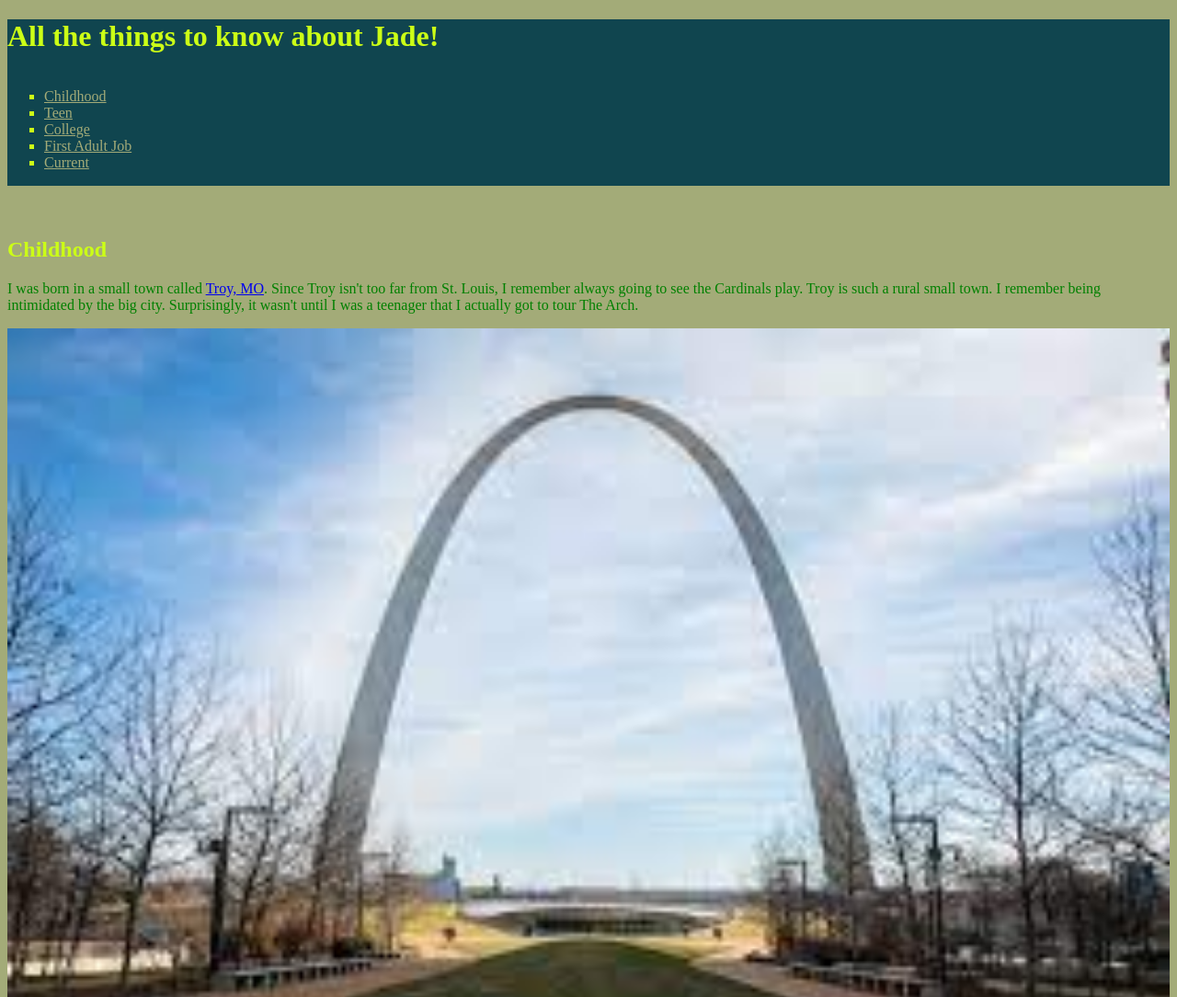
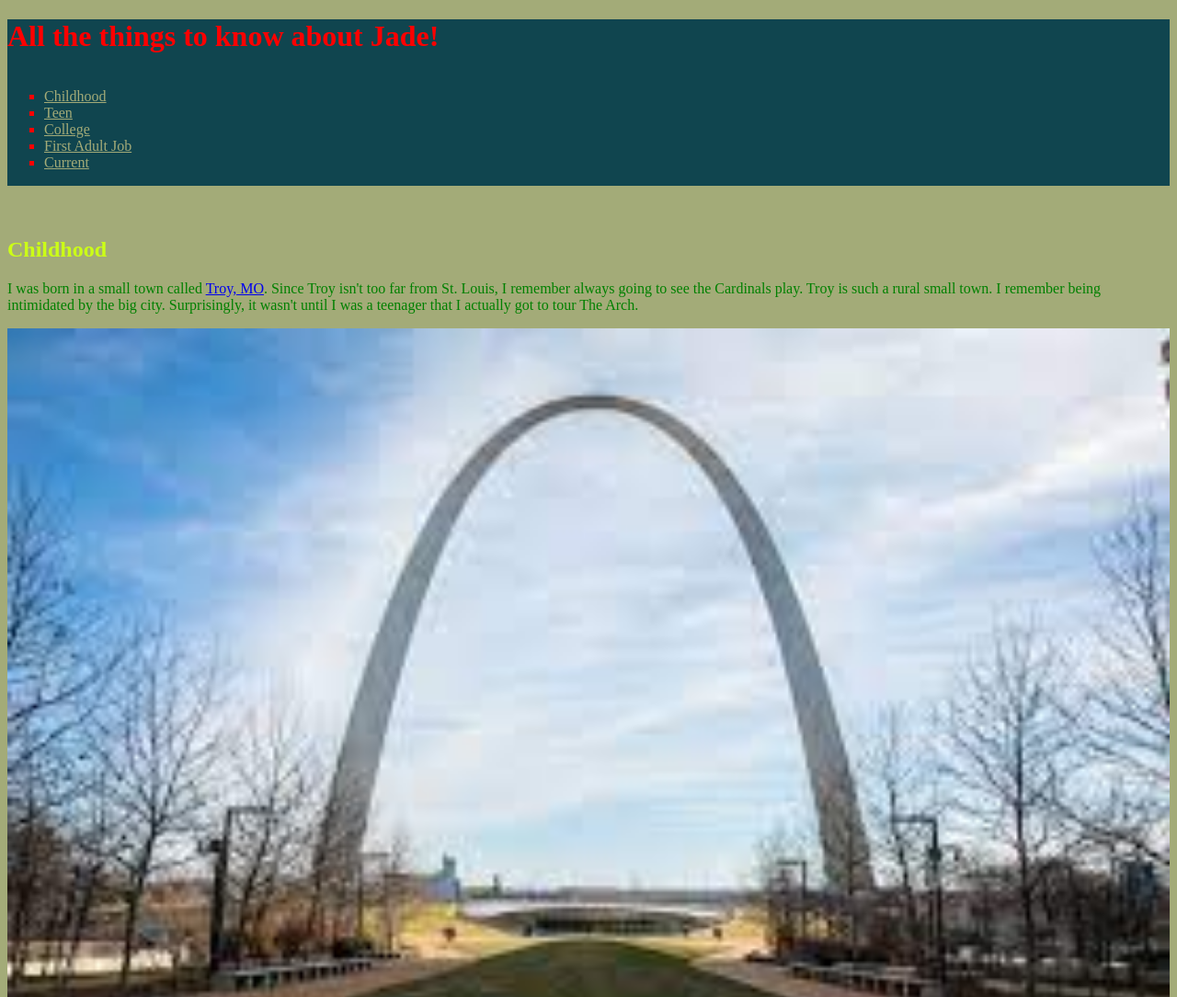
Before and after one commit to KC-LCW-Jan-23-Classroom/js-assignment-4-html-me-something-copejb, a website: page index.html in a window 1280 px wide. Shown: the top 1084 px of the page at 92% size. Drawn offline with Linux system fonts and the light colour scheme.

Commit message:
changed mainHeading to red

```diff
--- a/styles.css
+++ b/styles.css
@@ -11,7 +11,7 @@ img{
 }
 
 #mainHeading{
-    color:#ccff16;
+    color:red;
     background-color: #10454F;
 }
 
```
